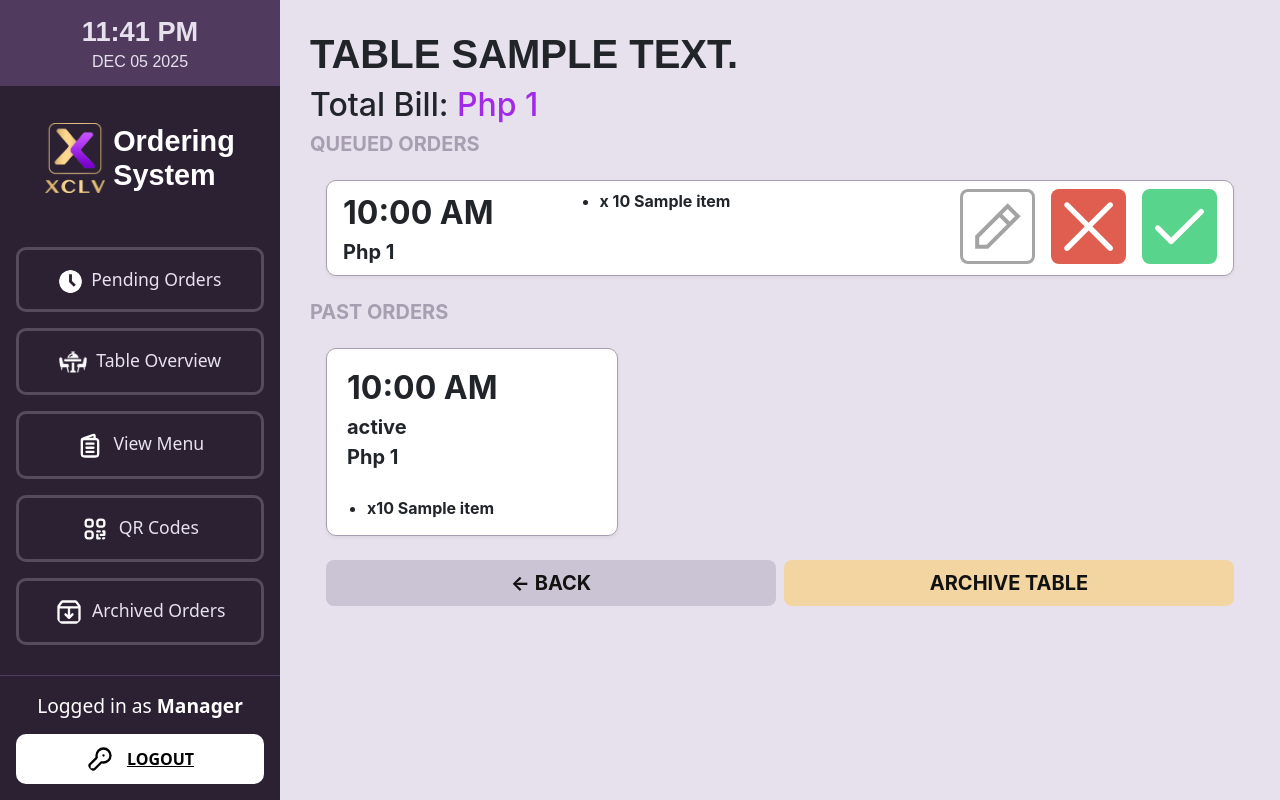
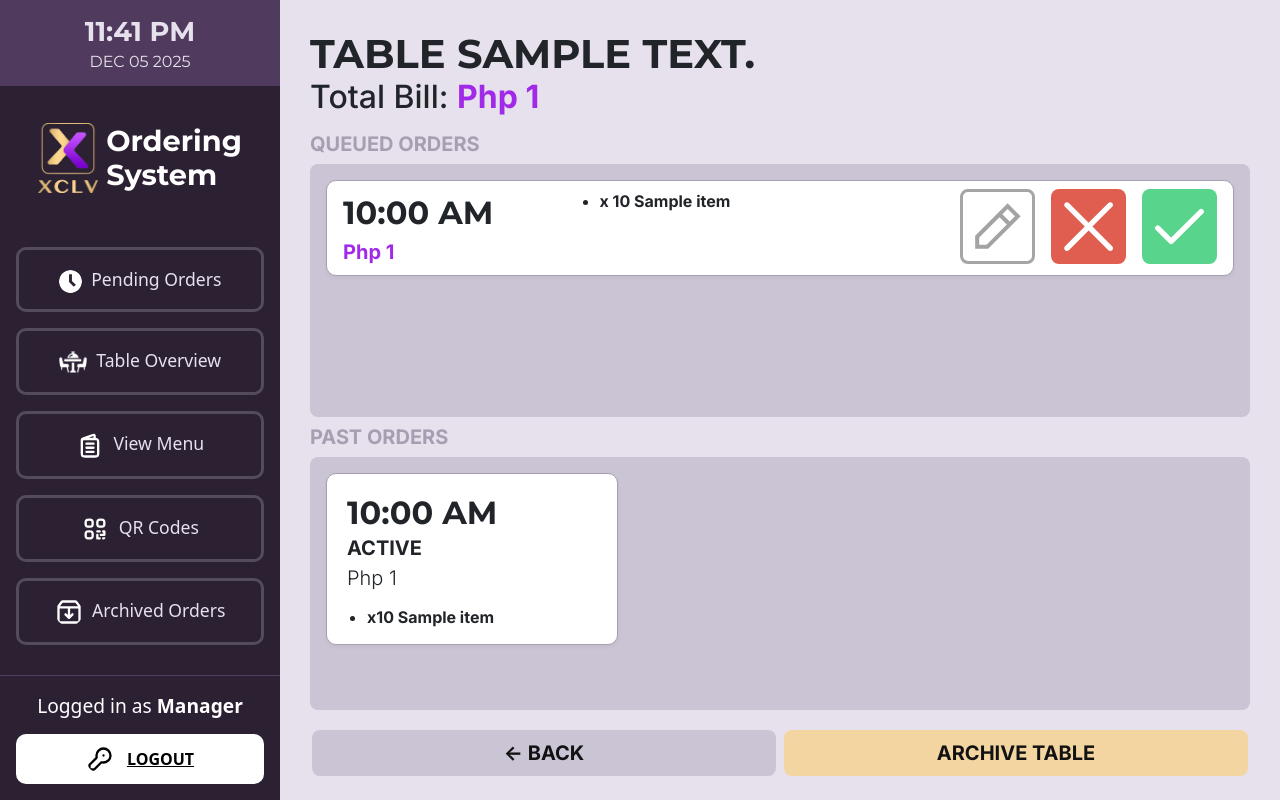
Before and after one commit to lowhiz/XCLV-ORDERING, a Django app: template tables/templates/table_description.html in a window 1280 px wide. Run offline with Django 5.2, Linux system fonts and the light colour scheme; the template is opened without the code that fills it: most values are stand-ins (such as "Sample title", 1, 10 or a date in 2020).

Commit message:
fix: properly integrated missing CSS, added appropriate classes to some <span> text, stylized card based on newly stylized pending orders page

```diff
--- /dev/null
+++ b/static/css/table_description.css
@@ -0,0 +1,46 @@
+.main-content {
+    height: 100vh;
+    display: flex;
+    flex-direction: column;
+}
+
+.fixed-top-section {
+    flex-shrink: 0;
+    z-index: 10;
+}
+
+.scrollable-queued-orders {
+    flex: 1;
+    overflow-y: auto;
+    border-radius: 8px;
+    background-color: var(--lighter-grey);
+}
+
+.fixed-middle-section {
+    flex-shrink: 0;
+    z-index: 10;
+}
+
+.scrollable-past-orders {
+    flex: 1;
+    overflow-y: auto;
+    margin-bottom: 60px; /* Space for fixed bottom controls */
+    border-radius: 8px;
+    background-color: var(--lighter-grey);
+}
+
+.fixed-bottom-section {
+    position: fixed;
+    bottom: 0;
+    left: 280px; /* Account for sidebar width */
+    right: 0;
+    padding: 1rem;
+    z-index: 20;
+}
+
+/* Responsive adjustment */
+@media (max-width: 992px) {
+    .fixed-bottom-section {
+        left: 0;
+    }
+}
--- a/tables/templates/table_description.html
+++ b/tables/templates/table_description.html
@@ -18,6 +18,18 @@
     <link rel="stylesheet" href="{% static 'css/admin_dashboard.css' %}"/>
     <link rel="stylesheet" href="{% static 'css/pending_orders.css' %}"/>
     <link rel="stylesheet" href="{% static 'css/table_overview.css' %}"/>
+    <link rel="stylesheet" href="{% static 'css/table_description.css' %}"/>
+
+    <!-- Google Fonts -->
+    <link rel="preconnect" href="https://fonts.googleapis.com" />
+    <link rel="preconnect" href="https://fonts.gstatic.com" crossorigin />
+    <link
+      href="https://fonts.googleapis.com/css2?family=Montserrat:wght@400;700&display=swap"
+      rel="stylesheet"
+    />
+
+    <link href="https://fonts.googleapis.com/css2?family=Inter:ital,opsz,wght@0,14..32,100..900;1,14..32,100..900&display=swap" rel="stylesheet">
+
 </head>
 
 <body>
@@ -27,7 +39,7 @@
         <!-- Header Section -->
         <div class="fixed-top-section">
             <h1 class="dashboard-heading">TABLE {{ table.description }}</h1>
-            <h2>Total Bill: <span class="xclv-text-accent-2">Php {{ total_payment }}</span></h2>
+            <h2 style="position: relative; bottom: 8px">Total Bill: <span class="xclv-text-accent-2 inter fw-bold">Php {{ total_payment }}</span></h2>
             <h5 class="xclv-text-grey fw-bold">QUEUED ORDERS</h5>
         </div>
 
@@ -44,11 +56,11 @@
 
                                     <!-- Time + Total Price -->
                                     <div class="col-3">
-                                        <span class="fw-bold fs-2">
+                                        <span class="fw-bold fs-2 montserrat">
                                             {{ table_order_data.table_order.order_time|date:"g:i A" }}
                                         </span>
                                         <br>
-                                        <span class="fs-5">
+                                        <span class="fs-5 xclv-text-accent-2">
                                             Php {{ table_order_data.table_order.total_order_price }}
                                         </span>
                                     </div>
@@ -114,21 +126,21 @@
 
                                         <!-- Time / Status / Total -->
                                         <div class="row">
-                                            <span class="fw-bold fs-2">
+                                            <span class="fw-bold fs-2 montserrat">
                                                 {{ table_order_data.table_order.order_time|date:"g:i A" }}
                                             </span>
 
-                                            <span class="fs-5 fw-bold">
-                                                {{ table_order_data.table_order.order_status }}
+                                            <span class="fs-5 fw-bold" style="position: relative; bottom: 4px;">
+                                                {{ table_order_data.table_order.order_status|upper }}
                                             </span>
 
-                                            <span class="fs-5">
+                                            <span class="fs-5 fw-light" style="position: relative; bottom: 4px;">
                                                 Php {{ table_order_data.table_order.total_order_price }}
                                             </span>
                                         </div>
 
                                         <!-- Items -->
-                                        <div class="row ms-2 pt-4">
+                                        <div class="row ms-2 pt-2">
                                             <ul class="mb-0">
                                                 {% for order in table_order_data.orders %}
                                                     <li>x{{ order.quantity }} {{ order.item.name }}</li>
@@ -192,7 +204,7 @@
                     </div>
                     <div class="col-6">
                         <a href="{% url 'archive_table' table.id %}" class="btn btn-lg admin-gold-button fw-bold w-100">
-                            Archive
+                            ARCHIVE
                         </a>
                     </div>
                 </div>
```
